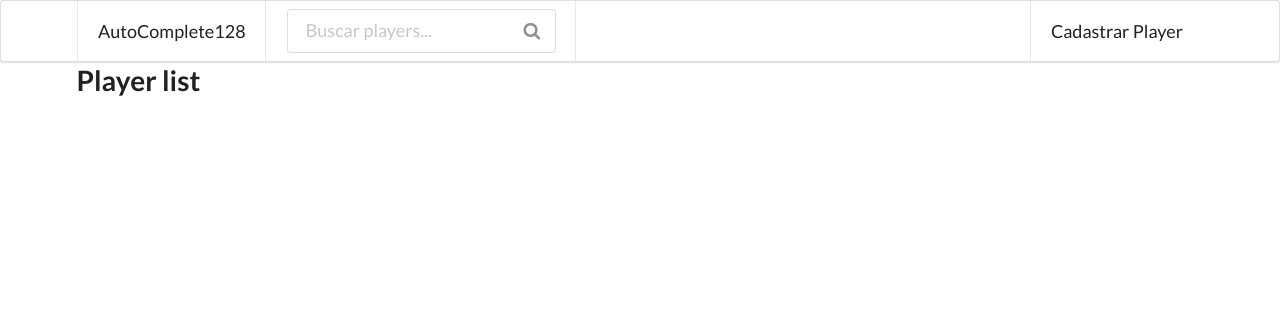
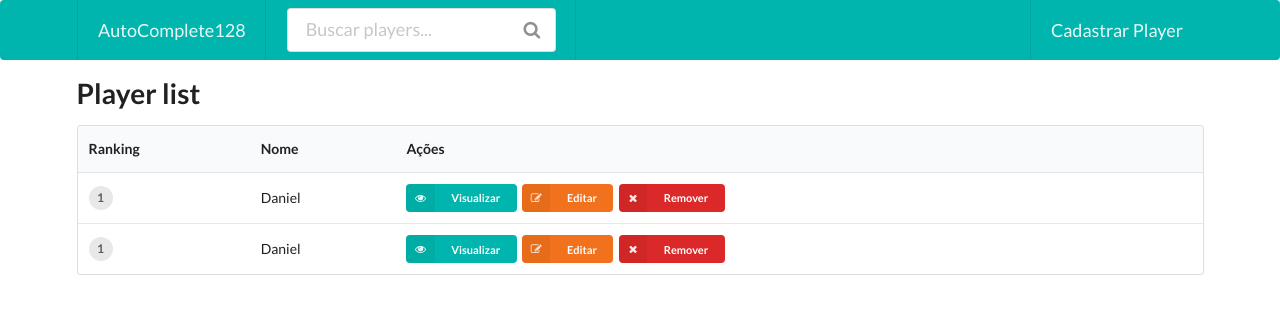
Before and after one commit to dansenpai/autocomplete128, a Django app: page / in a window 1280 px wide. Shown: the top 314 px of the page. Run offline with Django 3.2, Linux system fonts and the light colour scheme; data comes from the database, SQL or seed files in the repository; both versions use the stored data as it was after the commit.

Commit message:
created players_list template

```diff
--- /dev/null
+++ b/app/forms.py
@@ -0,0 +1,5 @@
+from django import forms
+
+class FormPlayer(forms.Form):
+    name = forms.CharField( label= 'Nome', required=True, widget=forms.TextInput())
+    rank_position = forms.IntegerField(label= "Ranking" , required=True, widget=forms.NumberInput())
--- a/app/templates/app/player_form.html
+++ b/app/templates/app/player_form.html
@@ -3,4 +3,10 @@
 {% block content%}
   <h1>{{ form_name }}</h1>
 
+  <form method="POST" class="ui form">
+    {% csrf_token %}
+    {{ form.as_p}}
+    <button type="submit" class="ui button blue">Salvar</button>
+  </form>
+
 {% endblock content %}
--- a/app/templates/app/players_list.html
+++ b/app/templates/app/players_list.html
@@ -1,5 +1,37 @@
 {% extends 'app/shared/base.html' %}
-
 {% block content%}
   <h1>Player list</h1>
+  <table class="ui table">
+    <thead>
+      <tr>
+        <th>Ranking</th>
+        <th>Nome</th>
+        <th>Ações</th>
+      </tr>
+    </thead>
+    <tbody>
+    {% for player in players %}
+      <tr>
+        <td>
+          <span class="ui circular label">{{ player.rank_position }}</span>
+        </td>
+        <td> {{ player.name }}</td>
+        <td colspan="3">
+          <a href="" class="ui labeled icon button mini teal">
+            <i class="icon eye"></i>
+            Visualizar
+          </a>
+          <a href="" class="ui labeled icon button mini orange">
+            <i class="icon edit"></i>
+            Editar
+          </a>
+          <a href="" class="ui labeled icon button mini red">
+            <i class="icon remove"></i>
+            Remover
+          </a>
+        </td>
+      </tr>
+      {% endfor %}
+    </tbody>
+  </table>
 {% endblock content %}
--- a/app/templates/app/shared/base.html
+++ b/app/templates/app/shared/base.html
@@ -2,10 +2,12 @@
 <!DOCTYPE html>
 <html lang="pt-br" >
   <head>
+    <title>Autocomplete 128 bits</title>
     <meta charset="utf-8">
     <meta http-equiv="X-UA-Compatible" content="IE=edge">
     <meta name="viewport" content="width=device-width, initial-scale=1">
     <link rel="stylesheet" href="{% static 'semantic/semantic.min.css' %}">
+    <link rel="stylesheet" href="{% static 'css/custom.css' %}">
     {% block meta %}{% endblock %}
   </head>
   <body>
--- a/app/templates/app/shared/navbar.html
+++ b/app/templates/app/shared/navbar.html
@@ -1,4 +1,4 @@
-<div class="ui menu massive">
+<div class="ui menu massive inverted teal">
   <div class="ui container">
     <a href="/" class="item">AutoComplete128</a>
     <div class="item">
--- a/app/views.py
+++ b/app/views.py
@@ -1,21 +1,71 @@
-from django.http import HttpResponse
+from django.http import HttpResponse, HttpResponseRedirect
 from django.views.generic import View, DetailView
+from django.views.generic.edit import DeleteView
 from django.shortcuts import render, get_object_or_404
+from django.core.paginator import Paginator, InvalidPage, EmptyPage
+from .models import Player
+from .forms import FormPlayer
+from django.db.models import Q
 import json
 import random
-from django.views.generic.edit import DeleteView
 
 class PlayersList(View):
+  players = []
   template_name = 'app/players_list.html'
 
   def get(self, request, *args,**kwargs):
-    return render(request, self.template_name, {})
+    query = Q()
+    if request.GET.get('term', False):
+        query = Q(name__icontains=request.GET['term'])
+    players = Player.objects.filter(query)
+    paginator = Paginator(players, 100)
+    page = int(request.GET.get('page', 1))
+
+    try:
+        self.players = paginator.page(page)
+    except (EmptyPage, InvalidPage):
+        self.players = paginator.page(paginator.num_pages)
+
+    response = {
+      'players': self.players,
+      'actual': page, 'total': paginator.num_pages,
+      'next': page + 1, 'prev': page - 1,
+      'list_pages': range(1, paginator.num_pages + 1),
+      'st': request.GET.get('st', '0')
+      }
+
+    return render(request, self.template_name, response)
 
 class PlayerCreate(View):
+  form_class = FormPlayer
   template_name = 'app/player_form.html'
 
-  def get(self, request, *args,**kwargs):
-      return render(request, self.template_name, {})
+  def get(self, request, *args, **kwargs):
+      initial = {}
+      try:
+          r = requests.get('http://api.randomuser.me/')
+          data = json.loads(r.text)
+          data = data['results'][0]
+          initial = {
+              'name': "%s %s" % (
+                  data['name']['first'], data['name']['last']),
+               'rank_position': random.randrange(0, 2000)}
+      except Exception as e:
+          print(e)
+      form = self.form_class(initial=initial)
+      return render(
+          request, self.template_name,
+          {'form': form, 'name_form': 'Novo Player'})
+
+  def post(self, request, *args, **kwargs):
+      form = self.form_class(request.POST)
+      if form.is_valid():
+          data = form.cleaned_data
+          player = Player(name=data['name'], rank_position=data['rank_position'])
+          player.save()
+          return HttpResponseRedirect('/?st=2')
+
+      return render( request, self.template_name, {'form': form, 'name_form': 'Cadastrar Player'})
 
 class PlayerUpdate(View):
   template_name = 'app/player_form.html'
--- /dev/null
+++ b/autocomplete_search/static/css/custom.css
@@ -0,0 +1,3 @@
+main {
+  padding-top: 15px;
+}
```
Also changed, not shown: db.sqlite3.
